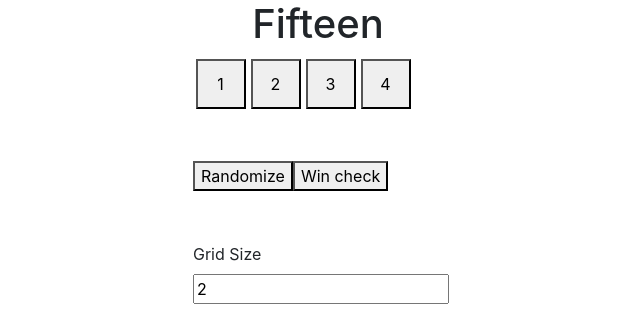
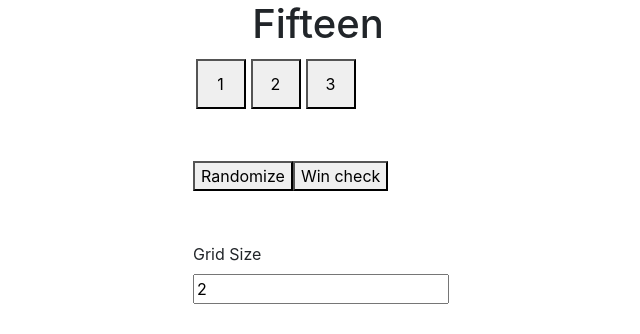
Before and after one commit to CodySelman/react-fifteen, a React (Create React App) app: page / in a window 1280 px wide. Shown: the top 334 px of the page, without its empty margins (322-962 px from the left). Built offline with nearby package versions, Linux system fonts and the light colour scheme.

Commit message:
Further refactored Cell component to determine which cell is the blank cell dynamically based upon state gridSize property.

```diff
--- a/src/Cell.js
+++ b/src/Cell.js
@@ -7,14 +7,15 @@ const Cell = props => {
         width: size,
         height: size
     }
+    const blankCell = Math.pow(props.gridSize, 2);
     return(
         <button className=
-                {props.value === 16 ?
+                {props.value === blankCell ?
                 "Cell--cell Cell--cell-blank" :
                 'Cell--cell'}
                 onClick={props.onClick}
                 style={style}>
-            {props.value === 16 ? '' : props.value}
+            {props.value === blankCell ? '' : props.value}
         </button>
     );
 };
```
